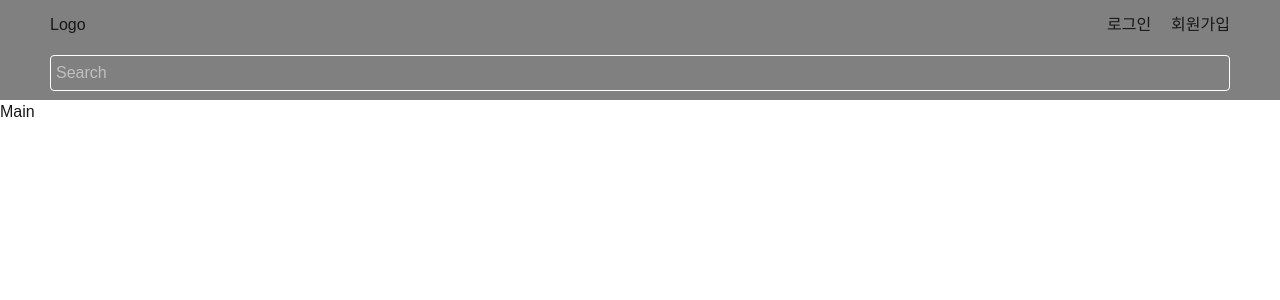
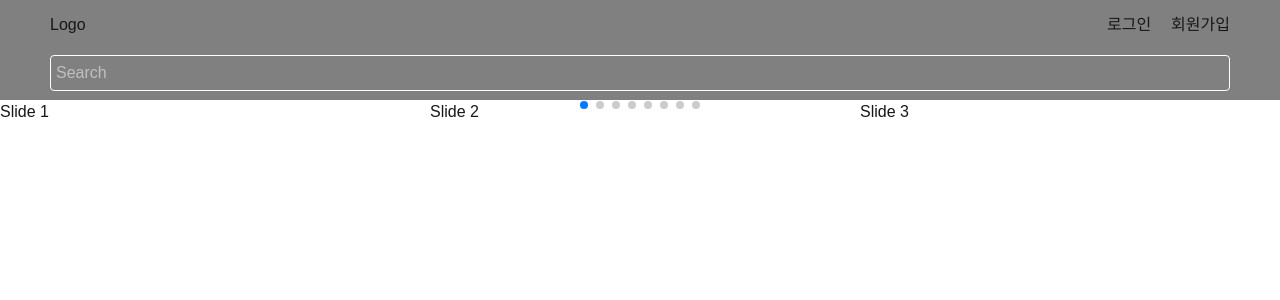
Before and after one commit to DevWonny/Shopmarker, a Next.js app: page / in a window 1280 px wide. Shown: the top 300 px of the page. Built offline with nearby package versions, Linux system fonts and the light colour scheme.

Commit message:
Main Swiper 적용

```diff
--- a/app/page.tsx
+++ b/app/page.tsx
@@ -1,5 +1,32 @@
 'use client';
+import { Swiper, SwiperSlide } from 'swiper/react';
+import { Pagination } from 'swiper/modules';
+// style
+import 'swiper/css';
+import 'swiper/css/pagination';
 
 export default function Main() {
-  return <div>Main</div>;
+  return (
+    <div className="main-wrap">
+      <Swiper
+        className="banner-container"
+        slidesPerView={3}
+        spaceBetween={10}
+        pagination={{ clickable: true }}
+        modules={[Pagination]}
+      >
+        <SwiperSlide>Slide 1</SwiperSlide>
+        <SwiperSlide>Slide 2</SwiperSlide>
+        <SwiperSlide>Slide 3</SwiperSlide>
+        <SwiperSlide>Slide 4</SwiperSlide>
+        <SwiperSlide>Slide 5</SwiperSlide>
+        <SwiperSlide>Slide 6</SwiperSlide>
+        <SwiperSlide>Slide 7</SwiperSlide>
+        <SwiperSlide>Slide 8</SwiperSlide>
+        <SwiperSlide>Slide 9</SwiperSlide>
+        <SwiperSlide>Slide 10</SwiperSlide>
+      </Swiper>
+      <div className="product-container"></div>
+    </div>
+  );
 }
--- a/components/common/Header.tsx
+++ b/components/common/Header.tsx
@@ -24,7 +24,7 @@
     <div className="header-container w-full flex flex-col">
       <div className="menu-container flex items-center justify-between ">
         <div className="logo-container">Logo</div>
-        <div className="auth-container flex ">
+        <div className="auth-container flex">
           <button onClick={() => onAuthClick('logIn')}>로그인</button>
           <button onClick={() => onAuthClick('signIn')}>회원가입</button>
         </div>
```
